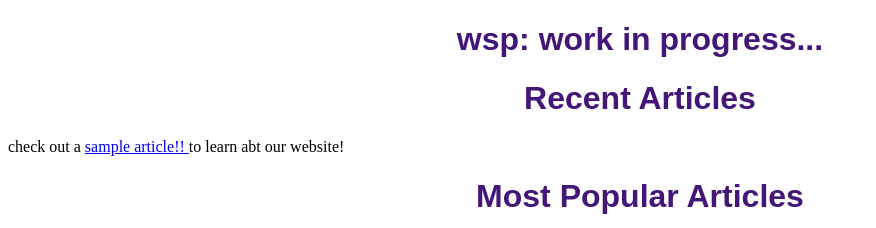
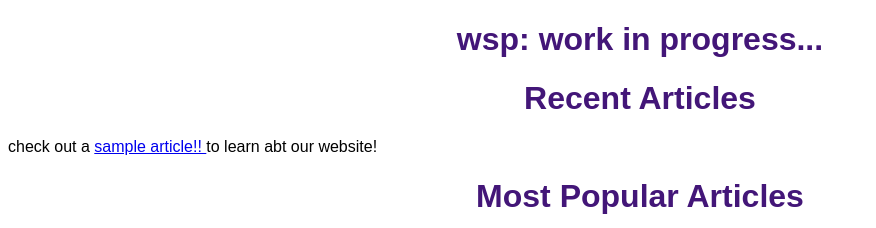
Before and after one commit to birdofthe432stars/uci-ai-lab-blog, a plain HTML site: page index.html in a window 1280 px wide. Shown: the top 228 px of the page, without its empty margins (0-876 px from the left). Drawn offline with Linux system fonts and the light colour scheme.

Commit message:
added paragraph text style

```diff
--- a/style.css
+++ b/style.css
@@ -3,3 +3,7 @@ h1 {
     color: #431678;
     text-align: center;
 }
+p {
+    text-alight: center;
+    font-family: "Arial", sans-serif;
+}
```
